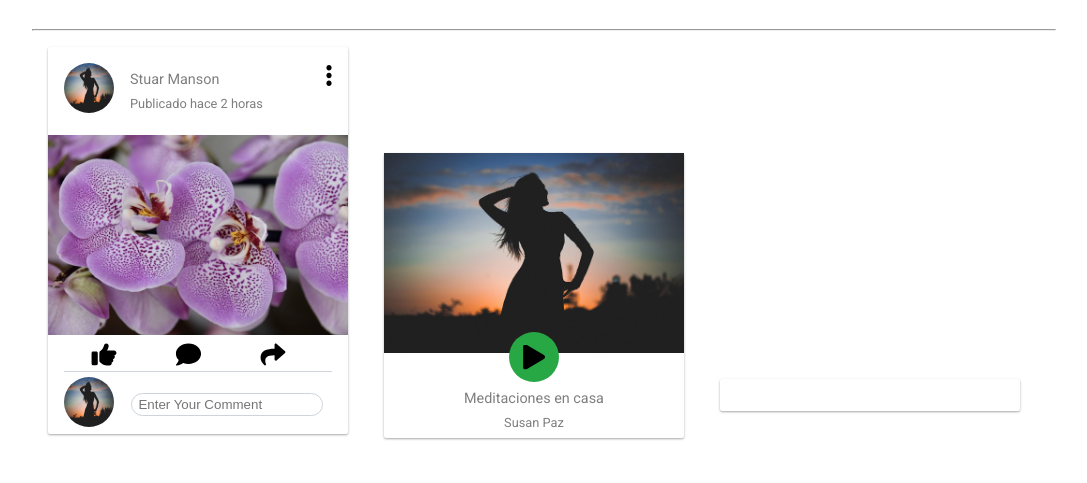
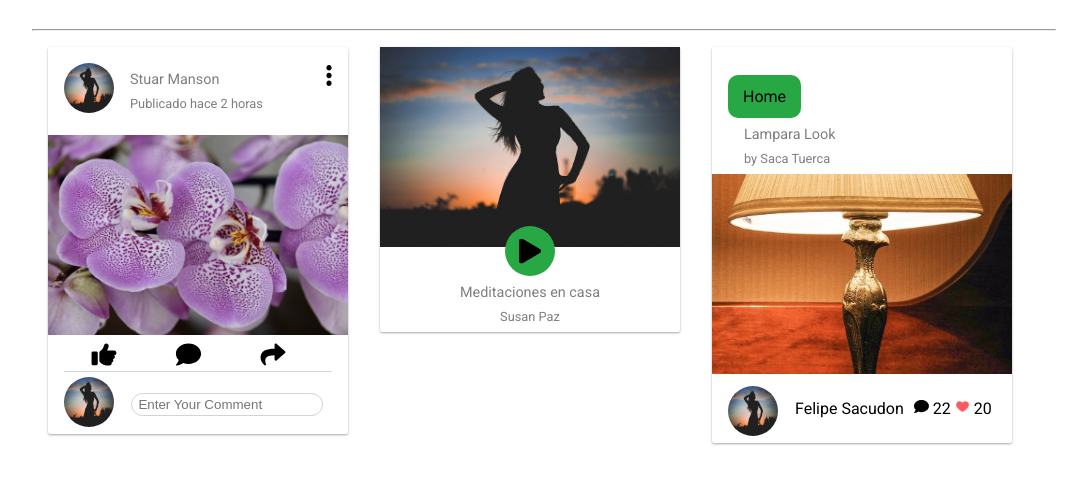
Before and after one commit to sumankathet51/leapfrog, a plain HTML site: page assignment/design_assignment_2/src/card.html in a window 1280 px wide. Shown: the part 223-706 px from the top of the page, without its empty margins (96-1183 px from the left). Drawn offline with Linux system fonts and the light colour scheme.

Commit message:
complete card page

```diff
--- a/assignment/design_assignment_2/assets/css/style.css
+++ b/assignment/design_assignment_2/assets/css/style.css
@@ -635,6 +635,7 @@ input[type="checkbox"].disabled {
   display: inline-block;
   margin: 1rem;
   position: relative;
+  float: left;
   width: 300px;
   box-shadow: 0 1px 3px rgba(0, 0, 0, 0.12), 0 1px 2px rgba(0, 0, 0, 0.24);
 }
@@ -748,3 +749,38 @@ input[type="checkbox"].disabled {
 .card2 p {
   width: 100%;
 }
+
+.card-header span {
+  display: block;
+  width: max-content;
+  padding: 12px 15px;
+  border-radius: 10px;
+}
+
+.card-3 .card-header {
+  margin-top: 12px;
+}
+
+.card-3 .main-img-container img {
+  height: 200px;
+  object-fit: cover;
+}
+
+.comment-container .name {
+  position: absolute;
+  top: 25%;
+  left: 25%;
+}
+
+.comment-container .name span {
+  margin-right: 10px;
+}
+
+.icon-sm {
+  height: 15px;
+  width: 15px;
+}
+
+.count {
+  float: right;
+}
--- a/assignment/design_assignment_2/src/card.html
+++ b/assignment/design_assignment_2/src/card.html
@@ -115,9 +115,31 @@
                     </div> -->
                 </div>
 
-                <div class="card">
+                <div class="card card-3">
                     <div class="card-header">
+                        <span class="bg-success">Home</span>
+                        <div class="titles">
+                            <p class="title">Lampara Look</p>
+                            <p class="sub-title">by Saca Tuerca</p>
+                        </div>
+                    </div>
+                    <div class="card-body">
+                        <div class="main-img-container">
+                            <img src="../assets/images/yoga.jpg" alt="" class="main-img">
+                        </div>
+                    </div>
+                    <div class="card-footer">
+                        <div class="comment-container">
+                            <img src="../assets/images/woman.jpg" alt="" class="profile-img">
+                            <div class="name">
+                                <span> Felipe Sacudon </span>
+                                <div class="count">
+                                    <img src="../assets/images/comment-solid.svg" alt="" class="icon-sm"> 22
+                                    <img src="../assets/images/heart.png" alt="" class="icon-sm"> 20
+                                </div>
 
+                            </div>
+                        </div>
                     </div>
                 </div>
             </section>
```
